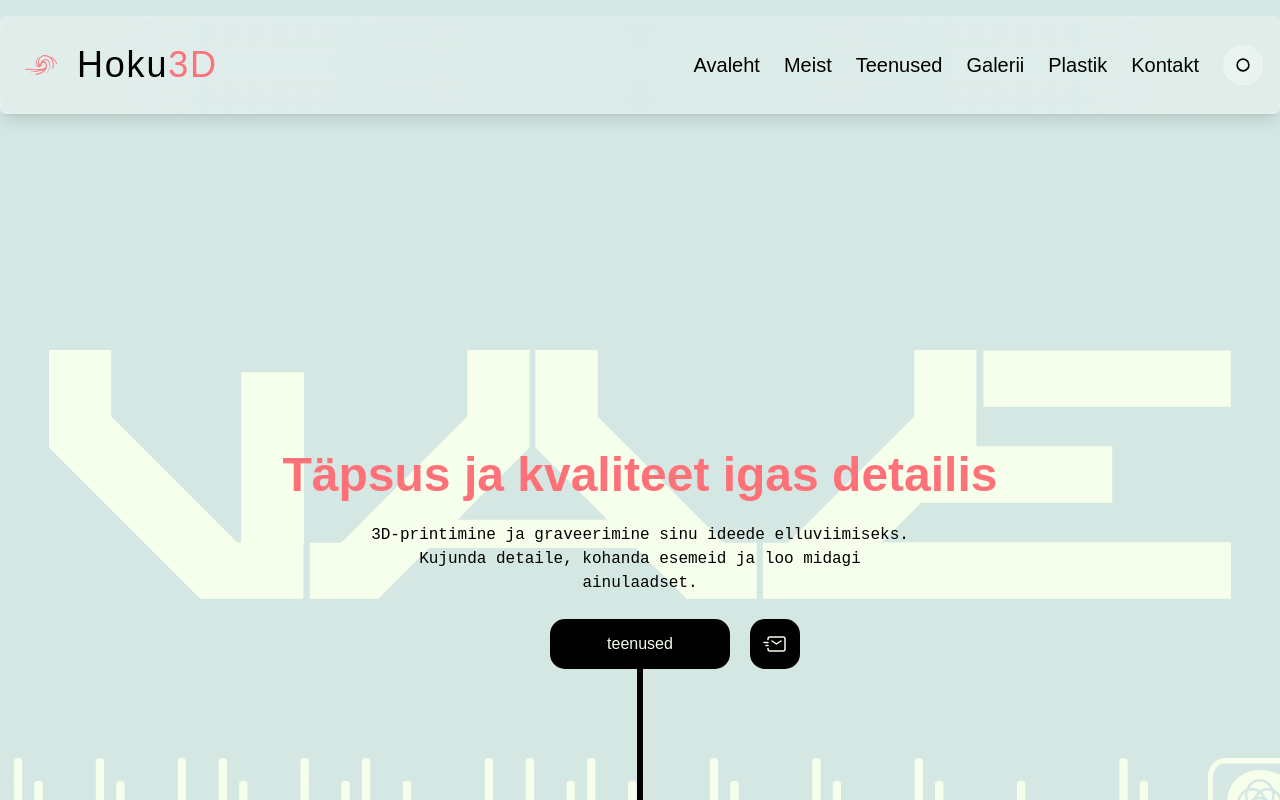
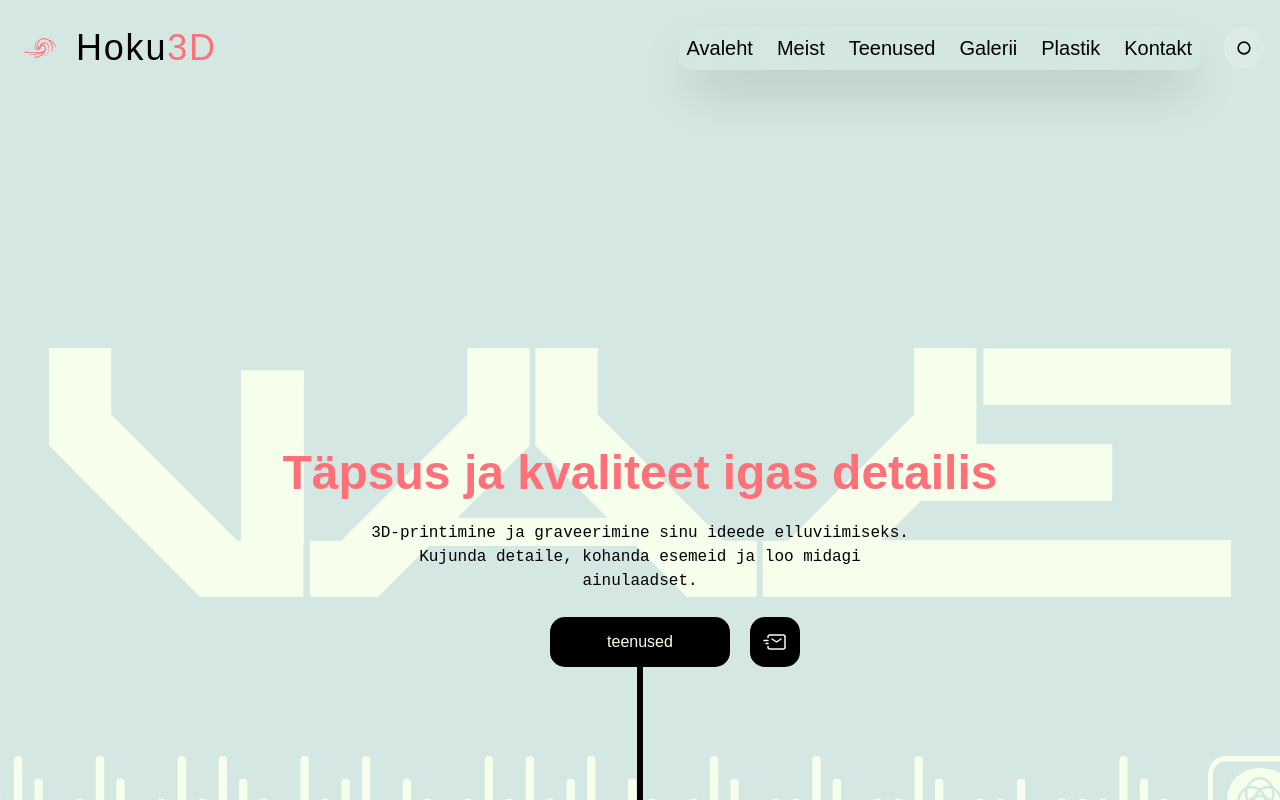
Before and after one commit to ErikLeemet/hoku_3d, a Next.js app: page / in a window 1280 px wide. Shown: the top 800 px of the page. Built offline with nearby package versions, Linux system fonts and the light colour scheme; a web font is replaced by a local one.

Commit message:
fix to broken stuff and testing

```diff
--- a/src/app/components/Navbar.js
+++ b/src/app/components/Navbar.js
@@ -76,11 +76,7 @@ function Navbar() {
 
   return (
     <nav
-      className={`responsive sticky top-4 z-50 mx-auto flex w-full items-center justify-between rounded-md border px-3 py-5 sm:px-4 sm:py-6 transition-all duration-300 ${
-        scrolled
-          ? "bg-gradient-to-r from-white/40 via-white/30 to-white/40 dark:from-black/40 dark:via-black/30 dark:to-black/40 backdrop-blur-3xl shadow-2xl border-white/20 dark:border-white/10"
-          : "bg-gradient-to-r from-white/30 via-white/20 to-white/30 dark:from-black/30 dark:via-black/20 dark:to-black/30 backdrop-blur-3xl shadow-lg border-white/10 dark:border-white/5"
-      }`}
+      className="responsive sticky top-0 z-50 mx-auto flex w-full items-center justify-between px-3 py-5 sm:px-4 sm:py-6 transition-all duration-300"
     >
       <div className="flex items-center gap-2 sm:gap-3">
         <div className="flex h-10 w-10 sm:h-12 sm:w-12 items-center justify-center rounded-2xl bg-accent/15 text-accent">
@@ -168,7 +164,7 @@ function Navbar() {
         </div>
       ) : (
         <div className="flex items-center gap-4 lg:gap-6">
-          <div className="flex flex-wrap items-center justify-center gap-3 lg:gap-6">
+          <div className="flex flex-wrap items-center justify-center bg-title/50 backdrop-blur-3xl shadow-2xl p-2 rounded-[10px] gap-3 lg:gap-6">
             {links.map((link) => (
               <button
                 key={link.href}
```
